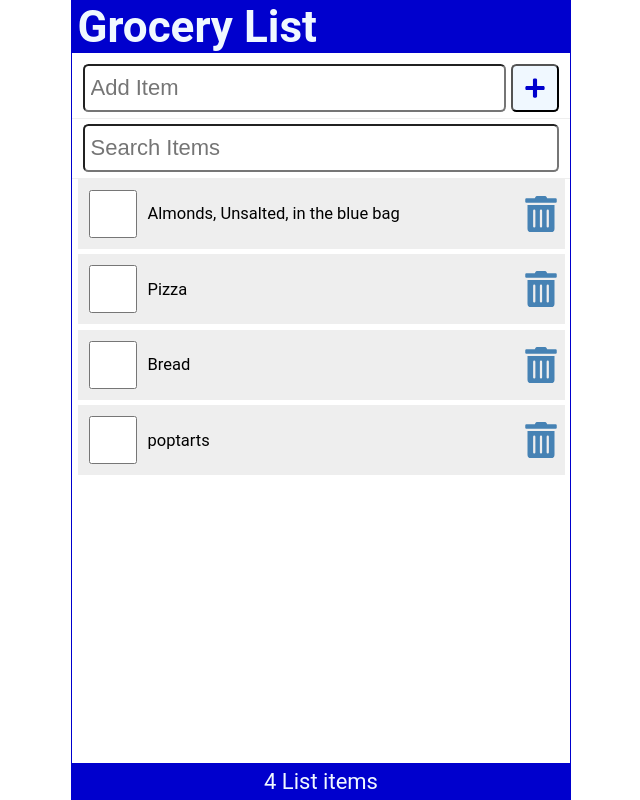
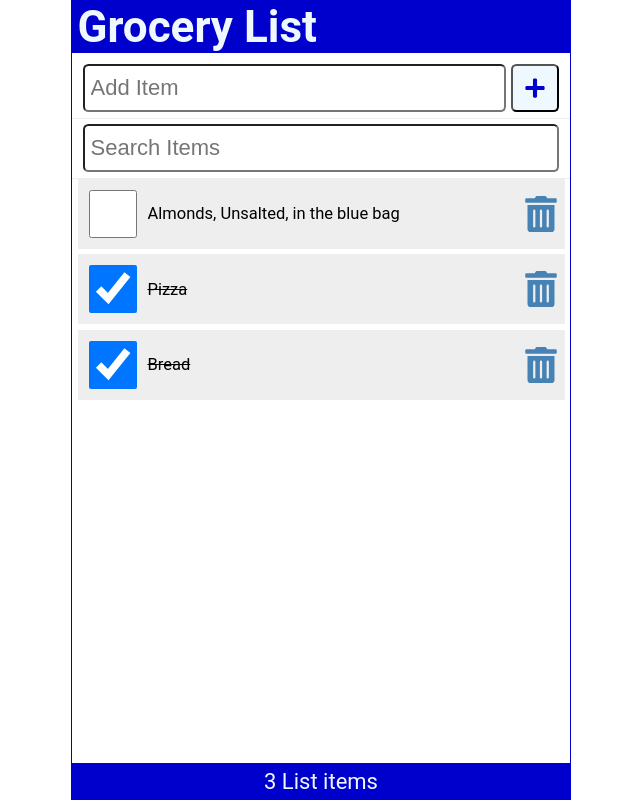
Before and after one commit to nvsmith/grocery-list, a React (Create React App) app: page / in a window 1280 px wide. Shown: the whole page, without its empty margins (319-959 px from the left). Built offline with nearby package versions, Linux system fonts and the light colour scheme; data requests are answered from the project's data file.

Commit message:
Add a call to API Request in the handleCheck function to update the checked status of items in the DB.

```diff
--- a/data/db.json
+++ b/data/db.json
@@ -7,18 +7,13 @@
         },
         {
             "id": "2",
-      "checked": false,
+            "checked": true,
             "item": "Pizza"
         },
         {
             "id": "3",
-      "checked": false,
+            "checked": true,
             "item": "Bread"
-    },
-    {
-      "id": "31",
-      "checked": false,
-      "item": "poptarts"
         }
     ]
 }
--- a/src/App.js
+++ b/src/App.js
@@ -42,7 +42,7 @@
         const myNewItem = { id, checked: false, item };
         const listItems = [...items, myNewItem];
         setItems(listItems);
-
+        // Create item for DB
         const postOptions = {
             method: "POST",
             headers: {
@@ -54,10 +54,23 @@
         if (result) setFetchError(result);
     };
 
-    const handleCheck = (id) => {
+    const handleCheck = async (id) => {
         // console.log(`key: ${id}`);
         const listItems = items.map((item) => (item.id === id ? { ...item, checked: !item.checked } : item));
         setItems(listItems);
+        // gets the checked item
+        const myItem = listItems.filter((item) => item.id === id);
+        // Update item for DB
+        const updateOptions = {
+            method: "PATCH",
+            headers: {
+                "Content-Type": "application/json",
+            },
+            body: JSON.stringify({ checked: myItem[0].checked }),
+        };
+        const requestUrl = `${API_URL}/${id}`;
+        const result = await apiRequest(requestUrl, updateOptions);
+        if (result) setFetchError(result);
     };
 
     const handleDelete = (id) => {
```
Lines whose indentation alone changed are shown as unchanged.
